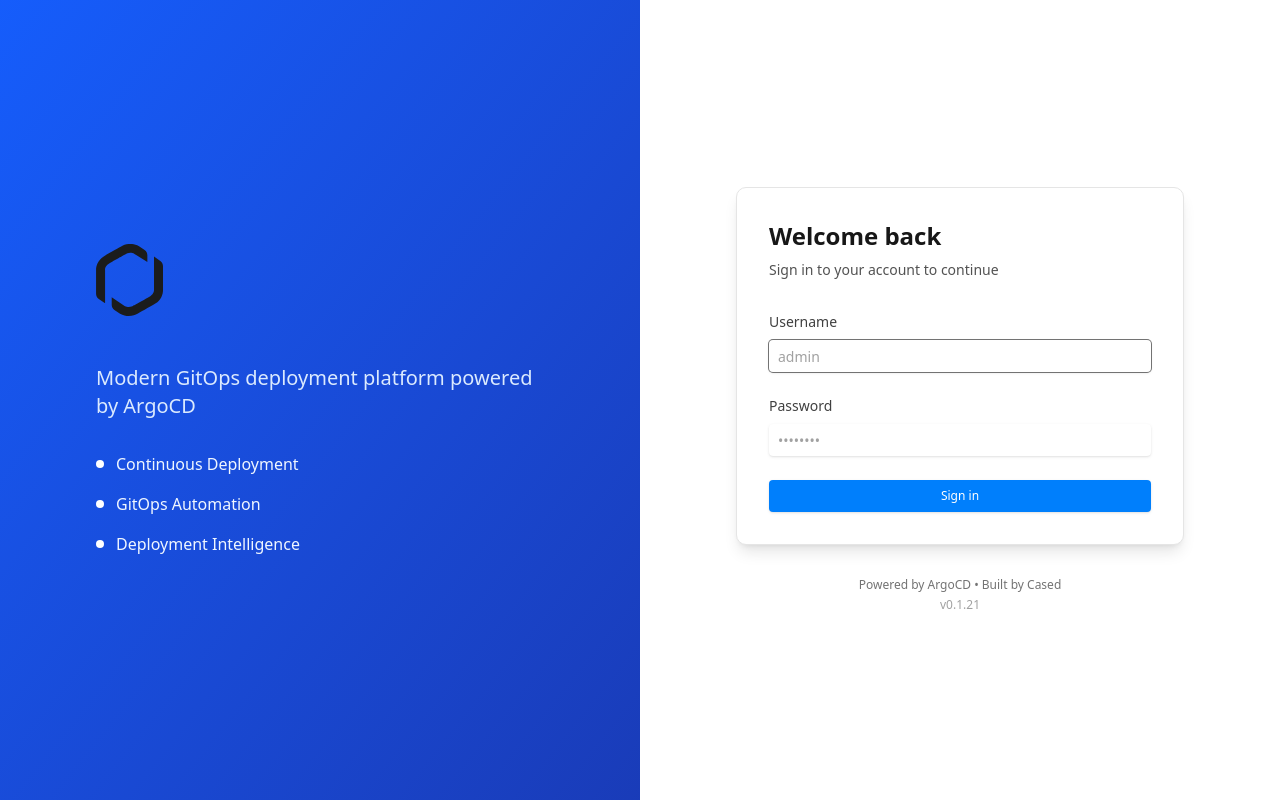
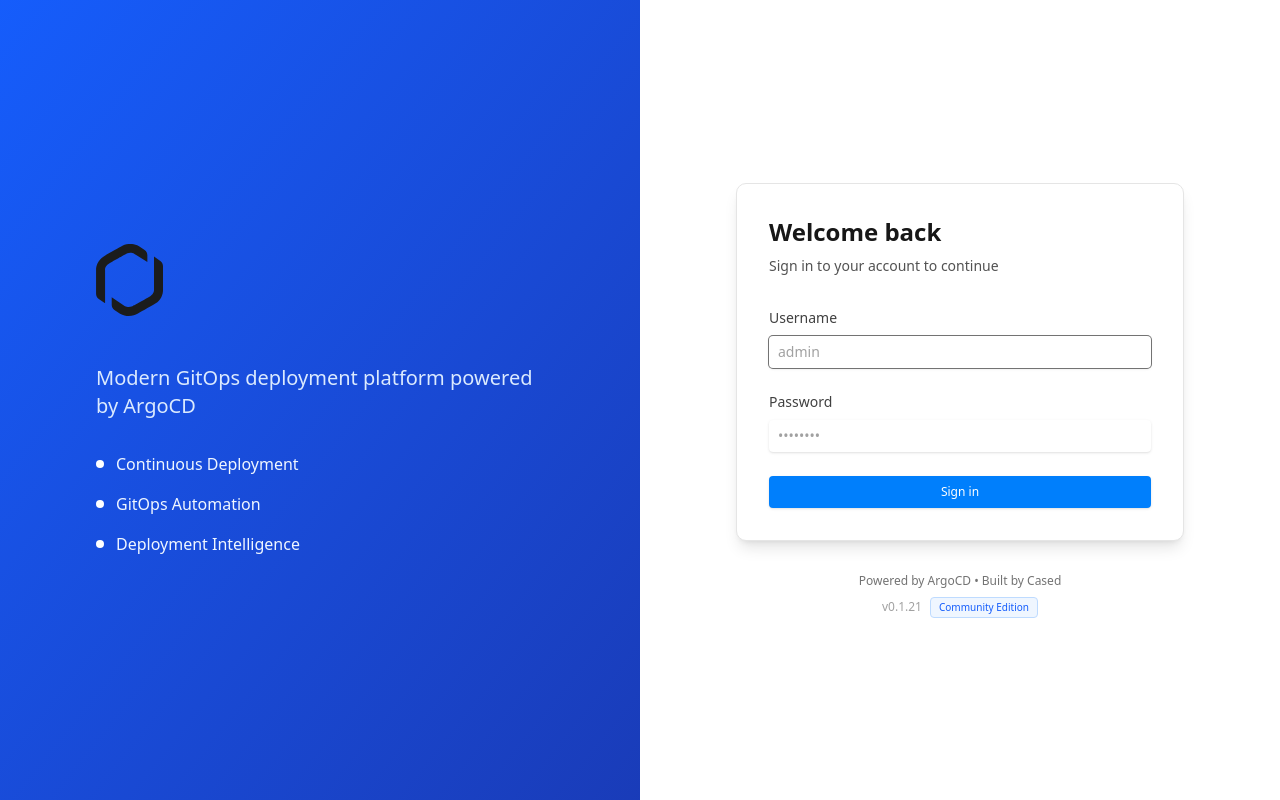
Before and after one commit to cased/cased-cd, a React (Vite) app: page /login in a window 1280 px wide. Built offline with nearby package versions, Linux system fonts and the light colour scheme.

Commit message:
feat: add edition badge to login page
Display 'Community Edition' or 'Enterprise Edition' badge on login
page footer based on VITE_IS_ENTERPRISE environment variable.

Helps users immediately identify which edition they're using.

```diff
--- a/src/routes/login.tsx
+++ b/src/routes/login.tsx
@@ -145,9 +145,14 @@
             <p className="text-xs text-neutral-500">
               Powered by ArgoCD • Built by Cased
             </p>
-            <p className="text-xs text-neutral-400 mt-1">
-              v{import.meta.env.PACKAGE_VERSION || '0.1.15'}
-            </p>
+            <div className="flex items-center justify-center gap-2 mt-2">
+              <span className="text-xs text-neutral-400">
+                v{import.meta.env.PACKAGE_VERSION || '0.1.15'}
+              </span>
+              <span className="px-2 py-0.5 rounded text-[10px] font-medium bg-blue-50 text-blue-600 border border-blue-200">
+                {import.meta.env.VITE_IS_ENTERPRISE === 'true' ? 'Enterprise Edition' : 'Community Edition'}
+              </span>
+            </div>
           </div>
         </div>
       </div>
```
